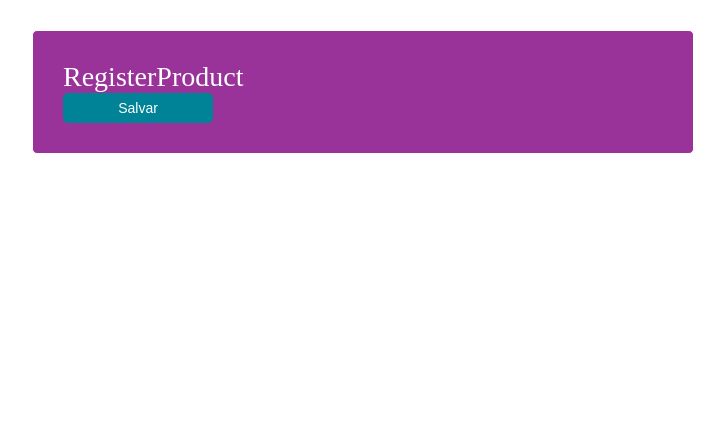
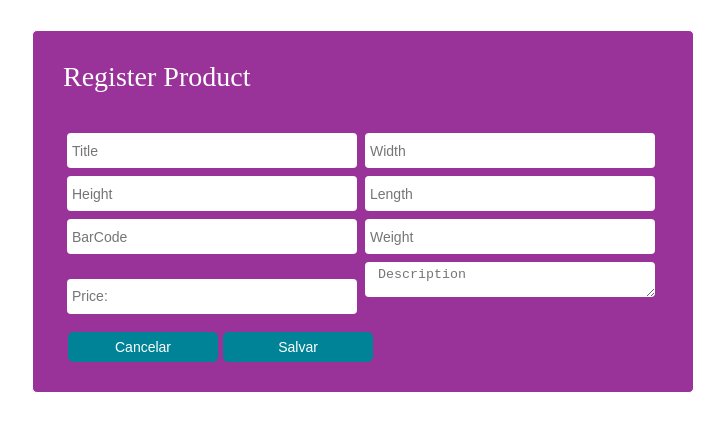
Before and after one commit to cleitonomariano/Sponte-Chanllenge, a React (Create React App) app: page /product in a window 1280 px wide. Shown: the top 432 px of the page, without its empty margins (237-962 px from the left). Built offline with nearby package versions, Linux system fonts and the light colour scheme.

Commit message:
create form component

```diff
--- a/package.json
+++ b/package.json
@@ -12,6 +12,8 @@
     "@types/react-dom": "^17.0.0",
     "@types/react-router-dom": "^5.1.7",
     "@types/styled-components": "^5.1.9",
+    "@unform/core": "^2.1.6",
+    "@unform/web": "^2.1.6",
     "firebase": "^8.6.3",
     "polished": "^4.1.3",
     "react": "^17.0.1",
--- a/src/Components/Button/index.tsx
+++ b/src/Components/Button/index.tsx
@@ -7,14 +7,26 @@ type ButtonProps = ButtonHTMLAttributes<HTMLButtonElement>;
 const Button: React.FC<ButtonProps> = styled.button`
   width: 25%;
   height: 30px;
+  cursor: pointer;
   border: 1px solid #008396;
   background: #008396;
   color: #fff;
   border-radius: 5px;
   outline: none;
   transition: 0.5s;
+  margin-top: 14px;
+  margin-left: 5px;
   &:hover {
     background: ${shade(0.3, '#008396')};
   }
+  .buttonDiv .cancelar {
+    background: ${shade(0.3, '#008396')};
+    color: #fff;
+    border: 1px solid #970808;
+    &:hover {
+      background: #008396;
+      color: red;
+    }
+  }
 `;
 export default Button;
--- a/src/Components/Container/index.tsx
+++ b/src/Components/Container/index.tsx
@@ -4,7 +4,7 @@ import styled from 'styled-components';
 const Container: React.FC = styled.div`
   margin: 0 auto;
   align-items: center;
-  width: 100%;
+  width: 90%;
   max-width: 600px;
   height: 100%;
   max-height: 700px;
--- /dev/null
+++ b/src/Components/Input/index.tsx
@@ -0,0 +1,10 @@
+import React, { InputHTMLAttributes } from 'react';
+
+interface InputProps extends InputHTMLAttributes<HTMLInputElement> {
+  name?: string;
+  // icon: React.ComponentType;
+}
+
+const Input: React.FC<InputProps> = props => <input {...props} />;
+
+export default Input;
--- a/src/DataBase/firebase.js
+++ b/src/DataBase/firebase.js
@@ -7,6 +7,7 @@ const firebaseConfig = {
   messagingSenderId: '571732822722',
   appId: '1:571732822722:web:89929ac11e770d4b88895b',
 };
-// Initialize Firebase
 // eslint-disable-next-line no-undef
-firebase.initializeApp(firebaseConfig);
+const fireDb = firebase.initializeApp(firebaseConfig);
+
+export default fireDb.database().ref();
--- a/src/Pages/RegisterProduct/index.tsx
+++ b/src/Pages/RegisterProduct/index.tsx
@@ -1,16 +1,121 @@
+/* eslint-disable import/no-unresolved */
+/* eslint-disable import/extensions */
 import React from 'react';
 import Button from '../../Components/Button';
 import Container from '../../Components/Container';
+import Input from '../../Components/Input';
 
-const RegisterProduct: React.FC = () => (
-  <>
+type ProductType = {
+  Title: string;
+  Width: number | null;
+  Height: number | null;
+  Length: number | null;
+  BarCode: number | null;
+  Weight: number | null;
+  Price: number | null;
+  Description: string;
+};
+const initialProduct: ProductType = {
+  Title: '',
+  Width: null,
+  Height: null,
+  Length: null,
+  BarCode: null,
+  Weight: null,
+  Price: null,
+  Description: '',
+};
+function titleMaxLength(number: number, name: string, value: string): boolean {
+  return name === 'Title' && value.length > number;
+}
+const RegisterProduct: React.FC = () => {
+  const [product, setProduct] = React.useState<ProductType>(initialProduct);
+  const handleChange = React.useCallback(
+    (event: React.ChangeEvent<HTMLInputElement>): void => {
+      const { name, value } = event.target;
+      if (titleMaxLength(100, name, value)) return;
+      setProduct({
+        ...product,
+        [name]: value,
+      });
+    },
+    [product],
+  );
+  const handleSubmit = React.useCallback(
+    (event: React.FormEvent<HTMLFormElement>): void => {
+      event.preventDefault();
+    },
+    [],
+  );
+  return (
     <Container>
-      <h1>RegisterProduct</h1>
-      <form>
-        <Button>Salvar</Button>
+      <h1>Register Product</h1>
+      <form onSubmit={handleSubmit}>
+        <div>
+          <img src="" alt="" />
+        </div>
+        <Input
+          onChange={handleChange}
+          name="Title"
+          type="text"
+          placeholder="Title"
+          value={product.Title}
+        />
+        <Input
+          onChange={handleChange}
+          name="Width"
+          type="number"
+          placeholder="Width"
+          value={String(product.Width)}
+        />
+        <Input
+          onChange={handleChange}
+          name="Height"
+          type="number"
+          placeholder="Height"
+          value={String(product.Height)}
+        />
+        <Input
+          onChange={handleChange}
+          name="Length"
+          type="number"
+          placeholder="Length"
+          value={String(product.Length)}
+        />
+        <Input
+          onChange={handleChange}
+          name="BarCode"
+          type="number"
+          placeholder="BarCode"
+          value={String(product.BarCode)}
+        />
+        <Input
+          onChange={handleChange}
+          name="Weight"
+          type="number"
+          placeholder="Weight"
+          value={String(product.Weight)}
+        />
+        <Input
+          onChange={handleChange}
+          name="Price"
+          type="number"
+          placeholder="Price:"
+          value={String(product.Price)}
+        />
+        <textarea
+          name="Description"
+          placeholder=" Description"
+          value={product.Description}
+        />
+        <br />
+        <Button className="cancelar" type="submit">
+          Cancelar
+        </Button>
+        <Button type="submit">Salvar</Button>
       </form>
     </Container>
-  </>
-);
+  );
+};
 
 export default RegisterProduct;
--- a/src/Styles/GlobalStyle.tsx
+++ b/src/Styles/GlobalStyle.tsx
@@ -23,11 +23,6 @@ export default createGlobalStyle`
    font-weight: 500;
    color: #fff;
  }
- button {
-   cursor: pointer;
-   color: #fff;
-   background: #993399;
- }
  Table th td {
 	border-bottom: .1rem solid #e1e1e1;
 	border-bottom: .1rem solid $color-quinary;
@@ -35,4 +30,29 @@ export default createGlobalStyle`
 	text-align: left
    ;
  }
+ h1 {
+   margin-bottom: 20px;
+ }
+ input {
+  flex: 1;
+  width: 100%;
+  max-width: 280px;
+  border: 0 ;
+  margin: 4px;
+  background: #ffffff;
+  border-radius: 4px;
+  padding: 5px;
+  height: 25px;
+ }
+ textarea {
+  flex: 1;
+  width: 100%;
+  max-width: 280px;
+  border: 0 ;
+  margin: 4px;
+  background: #ffffff;
+  border-radius: 4px;
+  padding: 5px;
+  height: 25px;
+ }
 `;
```
Also changed, not shown: src/Pages/Home/index.tsx (+4 -4 lines), .eslintrc.json, 1 other file (tests, documents, lock files or other folders).
